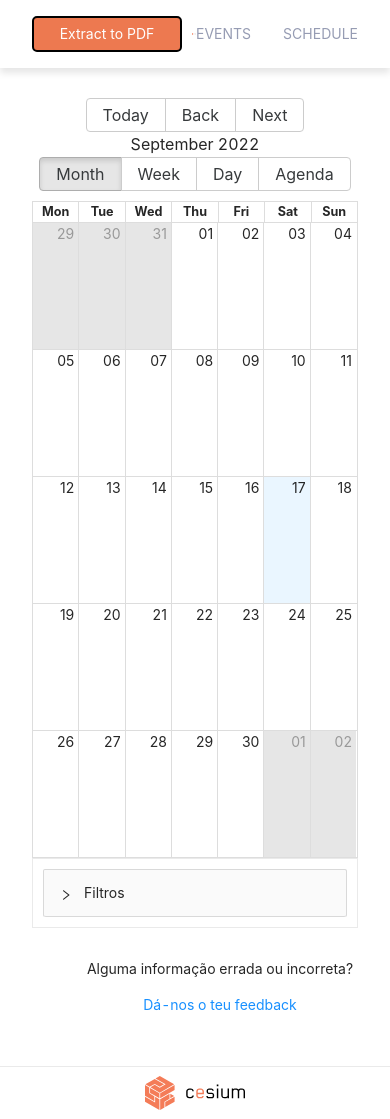
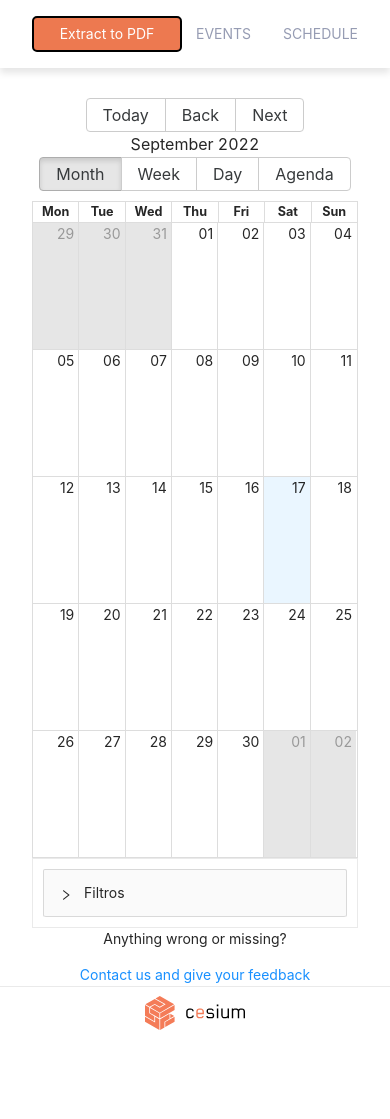
Before and after one commit to cesium/calendarium, a Next.js app: page / in a window 390 px wide. After the commit the page ends 1039 px from the top, so only its background shows below. Built offline with nearby package versions, Linux system fonts and the light colour scheme.

Commit message:
Fix navbar responsiveness

```diff
--- a/components/FeedbackForm.tsx
+++ b/components/FeedbackForm.tsx
@@ -2,10 +2,10 @@ import Link from "next/link";
 
 const FeedbackForm = () => {
   return (
-    <div className="txt-container-border text-center">
-      <p>Alguma informação errada ou incorreta?</p>
+    <div className="w-full text-center">
+      <p>Anything wrong or missing?</p>
       <Link href="https://forms.gle/C2uxuUKqoeqMWfcZ6">
-        Dá-nos o teu feedback
+        Contact us and give your feedback
       </Link>
     </div>
   );
--- a/components/Navbar/Navbar.tsx
+++ b/components/Navbar/Navbar.tsx
@@ -98,6 +98,7 @@ const Navbar = ({ isHome }: INavbarProps) => {
       </div>
 
       <div className={styles.cesiumLogo}>
+        <div className="hidden md:block">
           <Link href="https://cesium.link/">
             <Image
               width={100}
@@ -106,6 +107,7 @@ const Navbar = ({ isHome }: INavbarProps) => {
               alt="CeSIUM Link"
             />
           </Link>
+        </div>
       </div>
 
       <div className={`${styles.links} ${isDark ? styles.darkLink : ""}`}>
```
Lines whose indentation alone changed are shown as unchanged.
